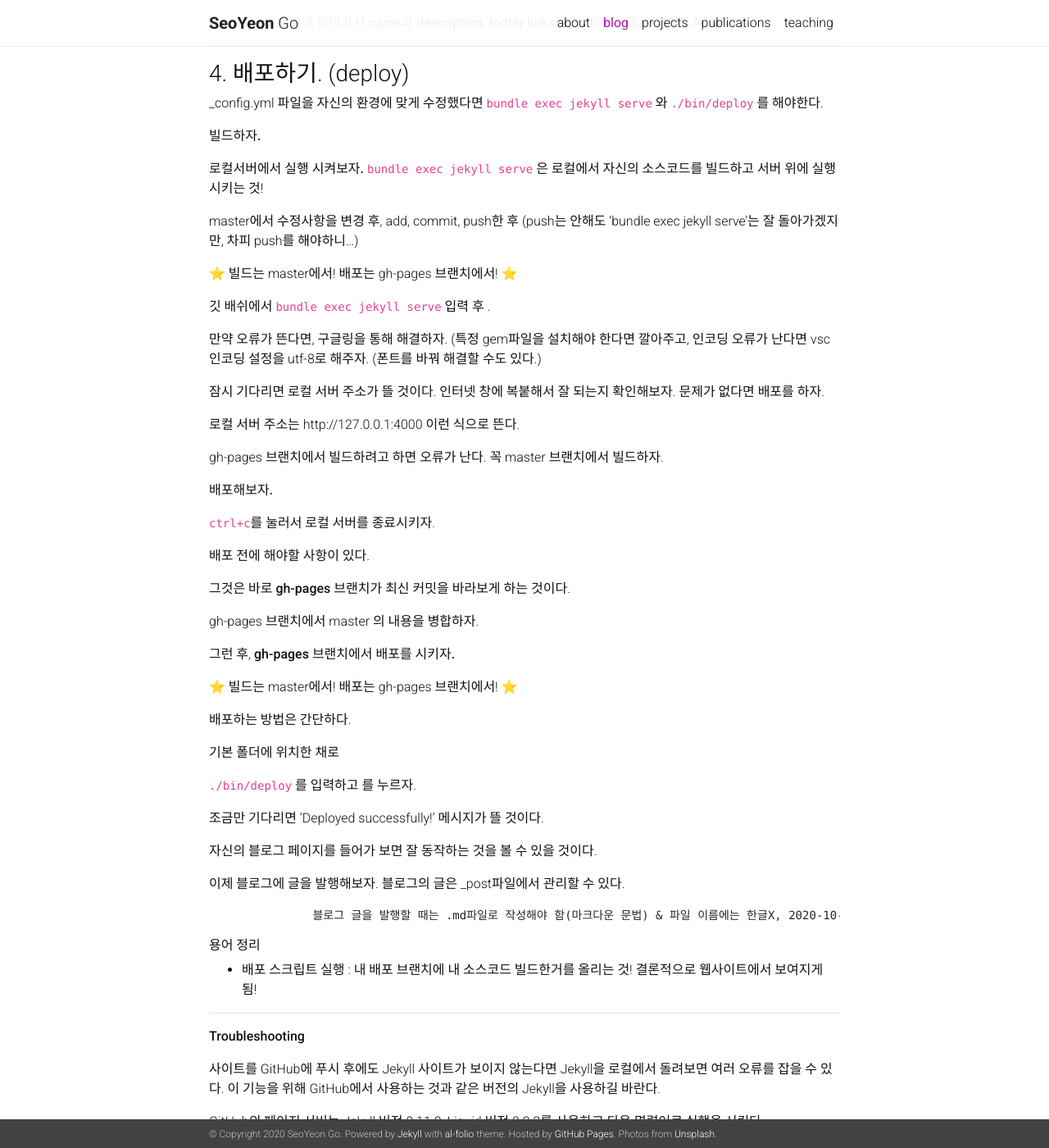
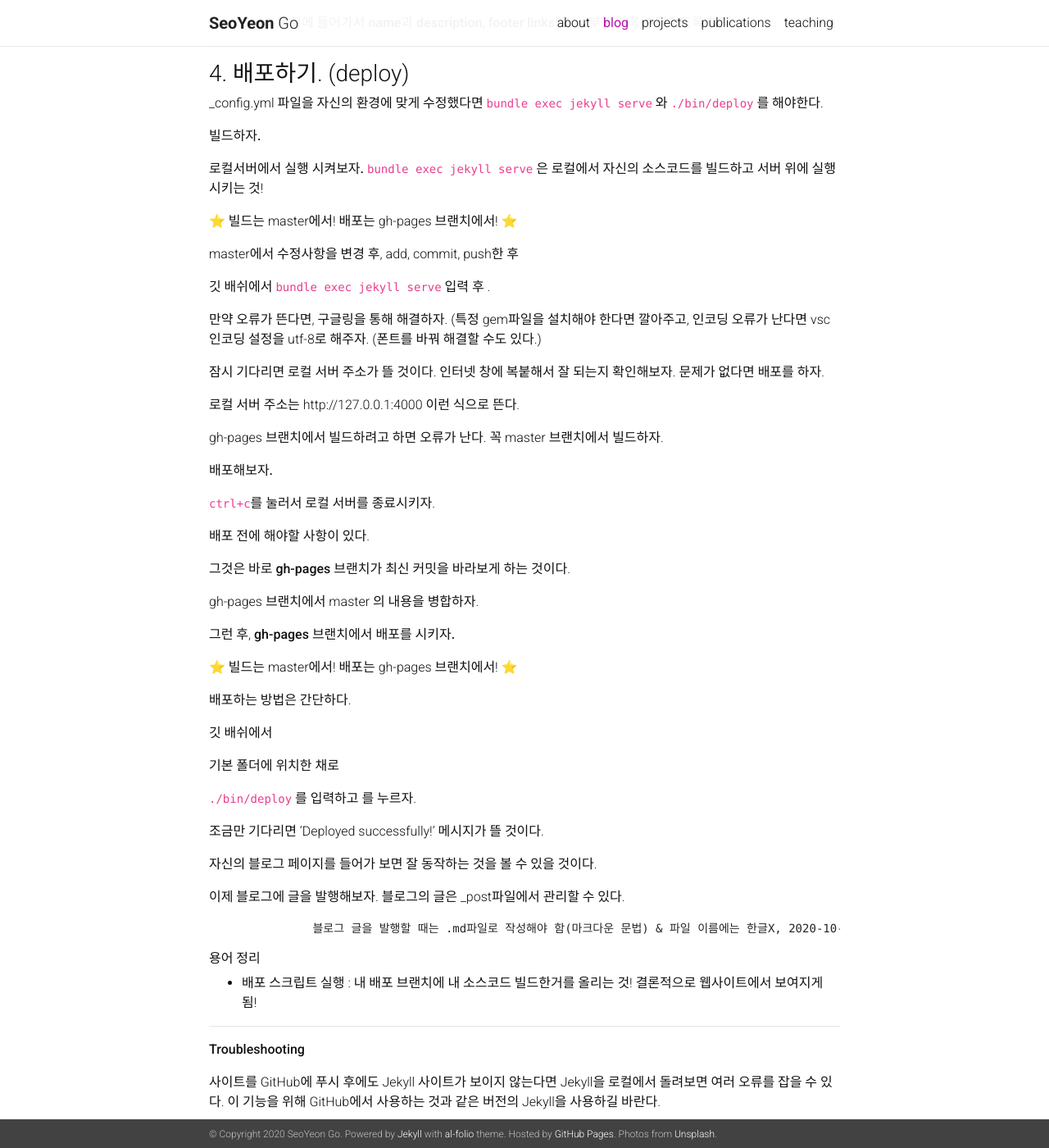
Before and after one commit to SEOYEONGO/SEOYEONGO.github.io, a Jekyll site: the page built from _posts/2020-10-10-githubblog.md, in a window 1280 px wide and 1400 px high, scrolled down 2504 px. Shown: the whole window at 82% size. Built offline with Jekyll 4.4.1, drawn with Linux system fonts in a browser that asks for light colours; nearby versions of some CDN libraries; a style sheet for code colours, icons or effects is not loaded.

Commit message:
update4: post-githubblog

```diff
--- a/_posts/2020-10-10-githubblog.md
+++ b/_posts/2020-10-10-githubblog.md
@@ -121,9 +121,9 @@ _config.yml 파일을 자신의 환경에 맞게 수정했다면 `bundle exec je
 **로컬서버에서 실행 시켜보자.**
 `bundle exec jekyll serve` 은 로컬에서 자신의 소스코드를 빌드하고 서버 위에 실행시키는 것!
 
-master에서 수정사항을 변경 후, add, commit, push한 후 (push는 안해도 'bundle exec jekyll serve'는 잘 돌아가겠지만, 차피 push를 해야하니...)
+⭐ 빌드는 master에서! 배포는 gh-pages 브랜치에서! ⭐
 
-⭐ 빌드는 master에서! 배포는 gh-pages 브랜치에서! ⭐
+master에서 수정사항을 변경 후, add, commit, push한 후
 
 깃 배쉬에서 `bundle exec jekyll serve` 입력 후 <Enter>.
 
@@ -151,6 +151,8 @@ gh-pages 브랜치에서 master 의 내용을 병합하자.
 ⭐ 빌드는 master에서! 배포는 gh-pages 브랜치에서! ⭐
 
 배포하는 방법은 간단하다.
+
+깃 배쉬에서
 
 기본 폴더에 위치한 채로
 
```
